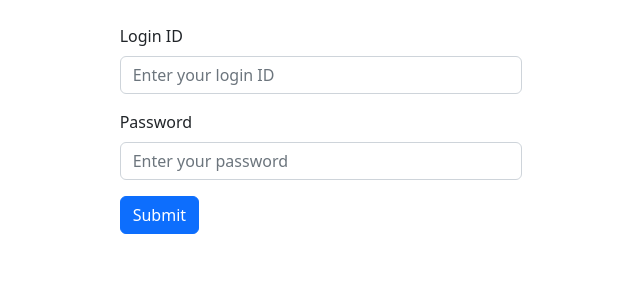
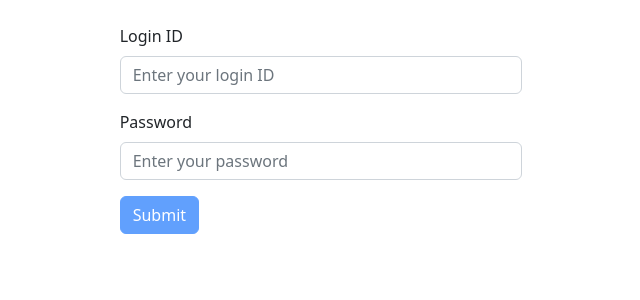
Before and after one commit to ananthakrishna-hs/karmik, a React (Create React App) app: page / in a window 1280 px wide. Shown: the top 300 px of the page, without its empty margins (319-959 px from the left). Built offline with nearby package versions, Linux system fonts and the light colour scheme.

Commit message:
feat: disable login button if empty fields

```diff
--- a/src/components/Login/Login.js
+++ b/src/components/Login/Login.js
@@ -49,7 +49,7 @@ function Login({ users, dispatch }) {
               <Form.Control type="password" placeholder="Enter your password"
                 onChange={event => setPassword(event.target.value)} />
             </Form.Group>
-            <Button variant="primary" type="submit" disabled={disabled}
+            <Button variant="primary" type="submit" disabled={disabled || (!id || !password)}
               onClick={event => handleSubmit(event)}>
               Submit
             </Button>
```
